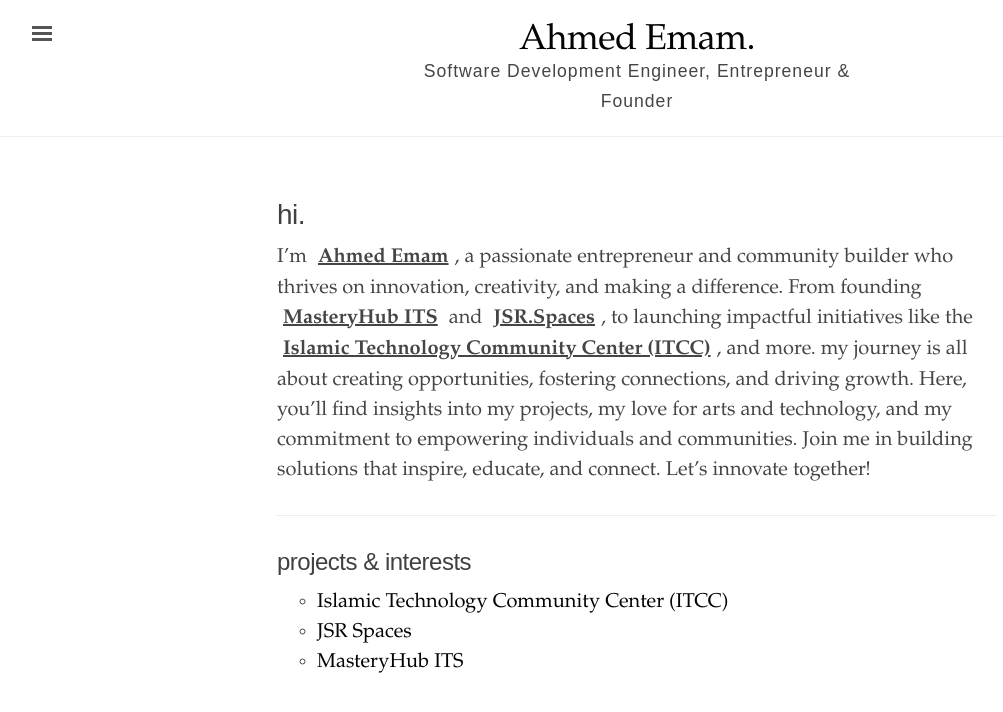
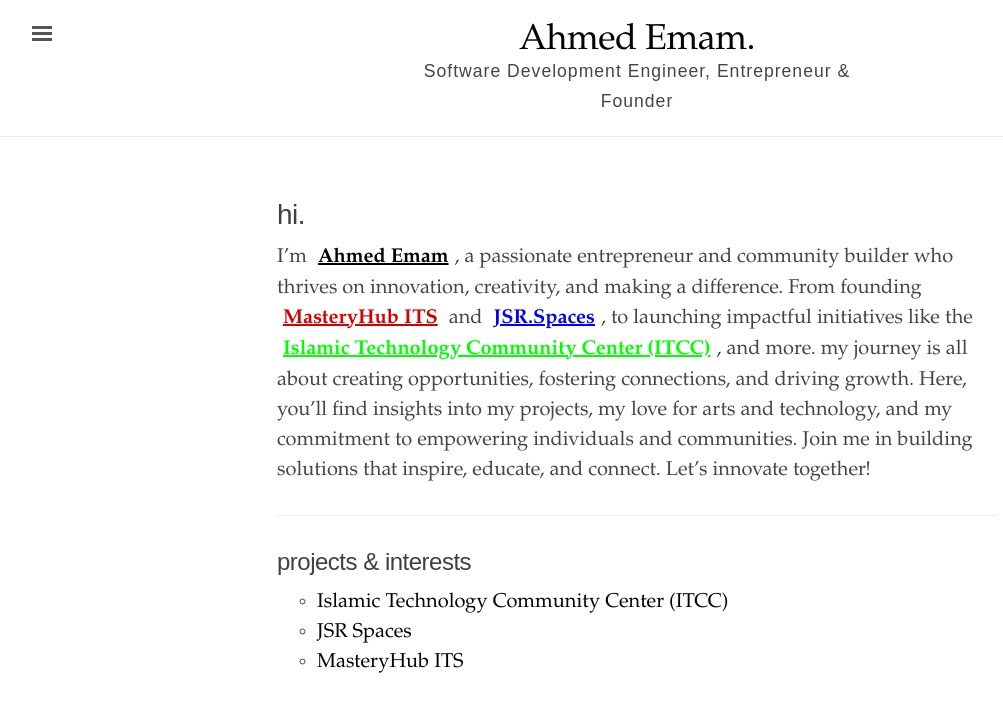
Before and after one commit to ahmedemam/ahmedemam.github.io, a Jekyll site: the page built from index.html, in a window 1280 px wide. Shown: the top 712 px of the page, without its empty margins (3-1006 px from the left). Built offline with Jekyll 4.4.1, drawn with Linux system fonts in a browser that asks for light colours.

Commit message:
masteryhub page

```diff
--- a/_sass/_ed.scss
+++ b/_sass/_ed.scss
@@ -566,22 +566,35 @@ span.mark:hover {
   transition: background-color 0.5s ease;
   cursor: pointer;
 }
+span.black-mark {
+  color: #000;
+}
 span.black-mark:hover {
   background-color: #000;
 }
 
+span.red-mark {
+  color: #d60000;
+}
 span.red-mark:hover {
   background-color: rgb(214, 0, 0);
 }
+
 
 span.blue-mark:hover {
   background-color: rgb(1, 1, 156);
 }
 
+span.blue-mark {
+  color: #0000ff;
+}
 span.green-mark:hover {
   background-color: rgb(0, 155, 0);
 }
 
+span.green-mark {
+  color: #00ff00;
+}
 /*
   Poem styles
 
```
